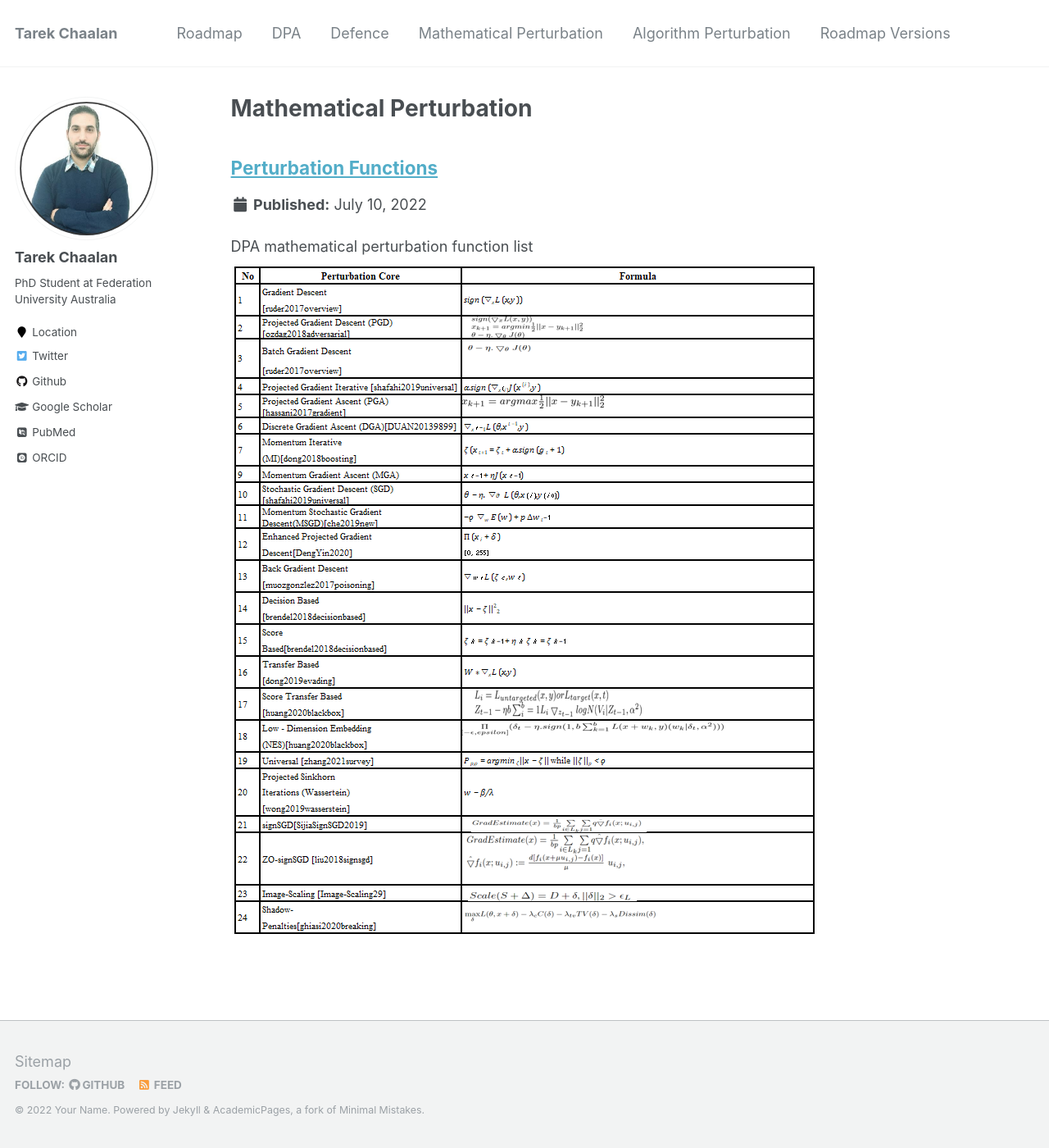
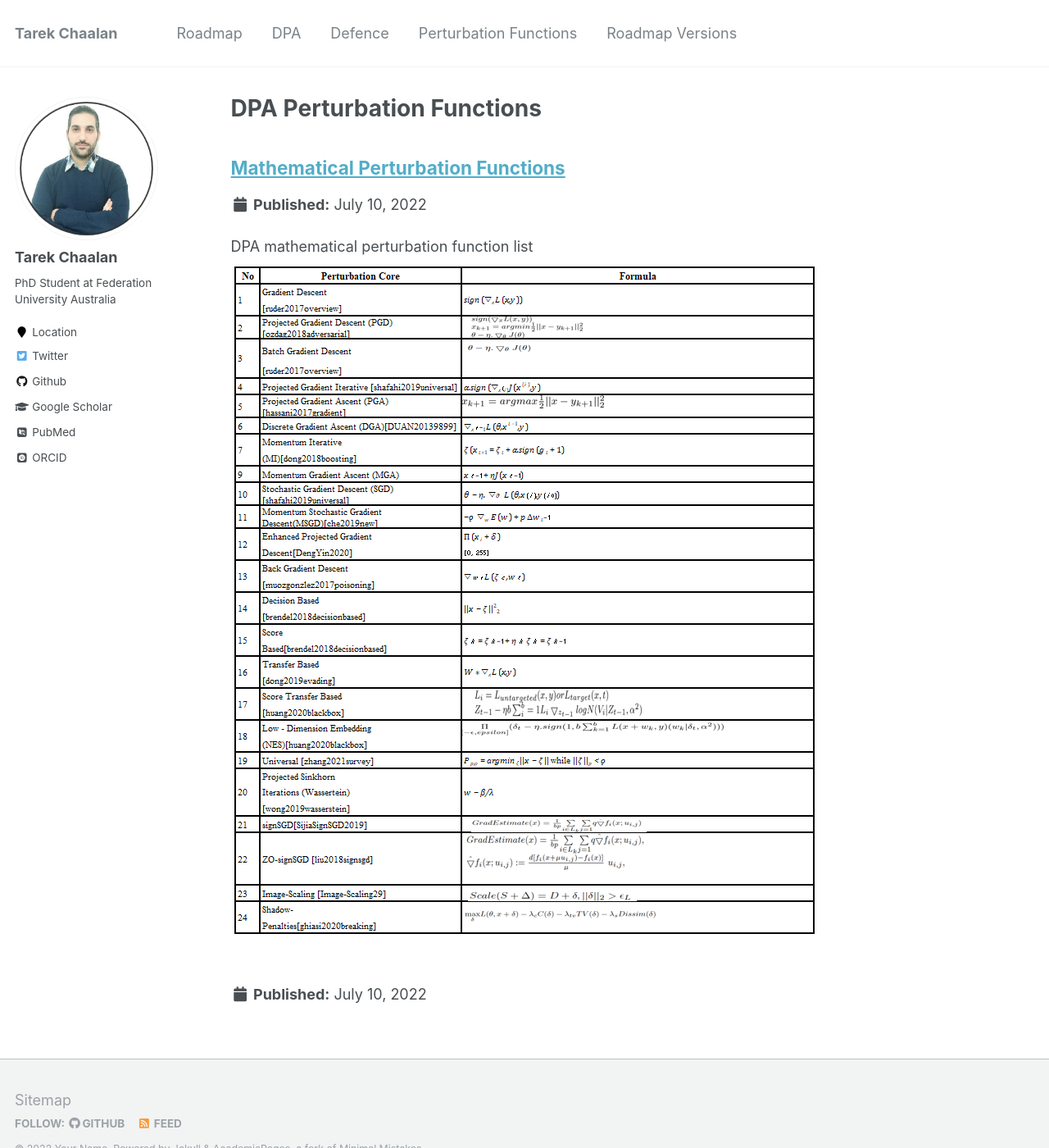
Before and after one commit to phoenixml/roadmap.github.io, a Jekyll site: the page built from _pages/portfolio.html, in a window 1280 px wide and 1400 px high. Shown: the whole window at 82% size. Built offline with Jekyll 4.4.1, drawn with Linux system fonts in a browser that asks for light colours; some web fonts are replaced.

```diff
--- a/_data/navigation.yml
+++ b/_data/navigation.yml
@@ -9,11 +9,8 @@ main:
   - title: "Defence"
     url: /cv/
 
-  - title: "Mathematical Perturbation"
+  - title: "Perturbation Functions"
     url: /portfolio/
-
-  - title: "Algorithm Perturbation"
-    url: /year-archive/
 
   - title: "Roadmap Versions"
     url: /roadmap-v1/
--- a/_pages/portfolio.html
+++ b/_pages/portfolio.html
@@ -1,6 +1,6 @@
 ---
 layout: archive
-title: "Mathematical Perturbation"
+title: "DPA Perturbation Functions"
 permalink: /portfolio/
 author_profile: true
 ---
```
Also changed, not shown: _portfolio/portfolio-1.md (+1 -1 lines), _portfolio/portfolio-2.md (added, +8 -0 lines), 2 other files.
